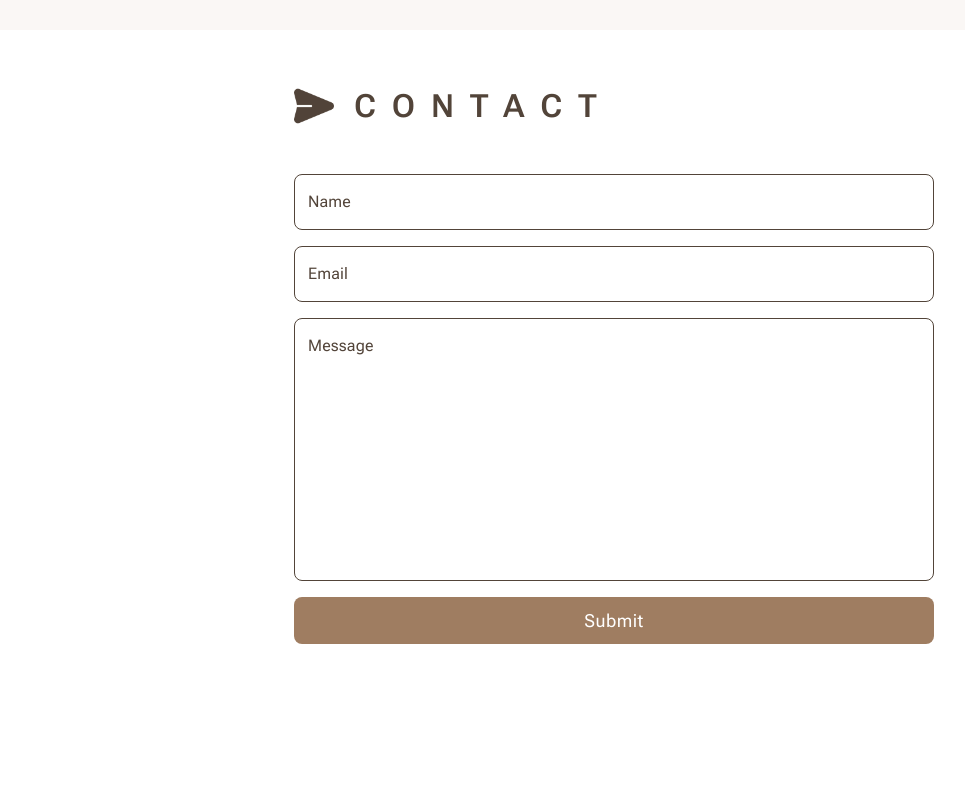
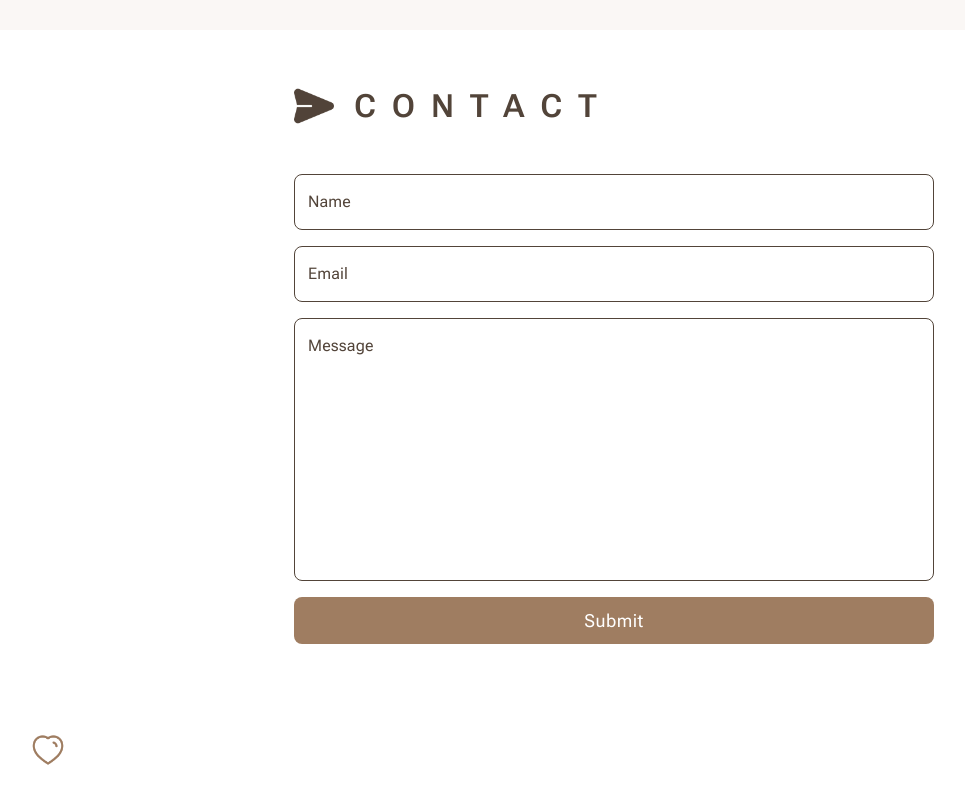
Before and after one commit to nicoleang09/nicoleang09.github.io, a React (Create React App) app in the folder website-2023/: page / in a window 1280 px wide. Shown: the part 2092-2892 px from the top of the page, without its empty margins (26-991 px from the left). Before the commit the page ends 2752 px from the top, so only its background shows below. Built offline with nearby package versions, Linux system fonts and the light colour scheme; no server answers; a web font is replaced by a local one.

Commit message:
Add attributions and scroll to top buttons

```diff
--- a/website-2023/src/App.css
+++ b/website-2023/src/App.css
@@ -68,3 +68,11 @@
   text-transform: uppercase;
   letter-spacing: 1rem;
 }
+
+#top-arrow-btn {
+  height: 36px;
+  position: fixed;
+  bottom: 24px;
+  right: 48px;
+  filter: invert(51%) sepia(6%) saturate(2310%) hue-rotate(345deg) brightness(99%) contrast(79%);
+}
--- a/website-2023/src/App.js
+++ b/website-2023/src/App.js
@@ -1,6 +1,11 @@
 import logo from "./logo.svg";
 import "./App.css";
-import { CssBaseline, ThemeProvider, createTheme } from "@mui/material";
+import {
+  CssBaseline,
+  IconButton,
+  ThemeProvider,
+  createTheme,
+} from "@mui/material";
 import themeTypography from "./theme-typography";
 import ExperienceSection from "./sections/Experience";
 import ProjectsSection from "./sections/Projects";
@@ -9,7 +14,9 @@ import ContactSection from "./sections/Contact";
 import HomeSection from "./sections/Home";
 import NavBar from "./components/NavBar";
 import { useEffect } from "react";
-import { initLinks, initOffsets } from "./components/main";
+import { initLinks, initOffsets, scrollToTop } from "./components/main";
+import Footer from "./components/Footer";
+import scrollToTopButton from "../src/images/icons/top-arrow.png";
 
 function App() {
   const mergedTheme = createTheme({
@@ -31,22 +38,21 @@ function App() {
         <ExperienceSection />
         <ProjectsSection />
         <ContactSection />
+        <Footer />
+
+        <IconButton
+          sx={{ flexGrow: 0 }}
+          onClick={scrollToTop}
+          id="top-arrow-btn"
+        >
+          <img
+            src={scrollToTopButton}
+            style={{
+              height: "2.25rem",
+            }}
+          />
+        </IconButton>
       </ThemeProvider>
-
-      {/* <header className="App-header">
-        <img src={logo} className="App-logo" alt="logo" />
-        <p>
-          Edit <code>src/App.js</code> and save to reload.
-        </p>
-        <a
-          className="App-link"
-          href="https://reactjs.org"
-          target="_blank"
-          rel="noopener noreferrer"
-        >
-          Learn React
-        </a>
-      </header> */}
     </div>
   );
 }
--- /dev/null
+++ b/website-2023/src/components/Footer.jsx
@@ -0,0 +1,23 @@
+import { Box, IconButton, Tooltip } from "@mui/material";
+import attributionsIcon from "../images/icons/heart pink.png";
+
+const Footer = () => {
+  return (
+    <Box textAlign="left" margin="80px 0px 24px 48px">
+      <Tooltip title="Resource Credits" placement="right">
+        <IconButton sx={{ flexGrow: 0 }} to="https://github.com/nicoleang09">
+          <img
+            src={attributionsIcon}
+            style={{
+              height: "2.25rem",
+              filter:
+                "invert(50%) sepia(35%) saturate(360%) hue-rotate(345deg) brightness(95%) contrast(92%)",
+            }}
+          />
+        </IconButton>
+      </Tooltip>
+    </Box>
+  );
+};
+
+export default Footer;
--- a/website-2023/src/components/main.js
+++ b/website-2023/src/components/main.js
@@ -67,6 +67,10 @@ function scrollToSection(section) {
   window.scrollTo({ top: y, behavior: "smooth" });
 }
 
+function scrollToTop() {
+  window.scrollTo({ top: 0, behavior: "smooth" });
+}
+
 function setVisibility(currentScrollPos) {
   if (currentScrollPos > window.innerHeight - 120) {
     $("#nav").fadeIn();
@@ -132,4 +136,4 @@ function setSelectedPage(currentScrollPos) {
   }
 }
 
-export { initLinks, initOffsets, scrollToSection };
+export { initLinks, initOffsets, scrollToSection, scrollToTop };
```
